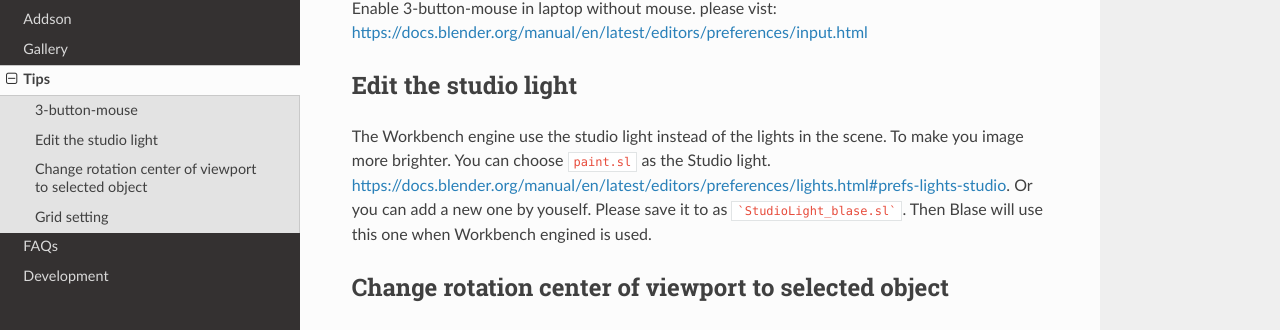
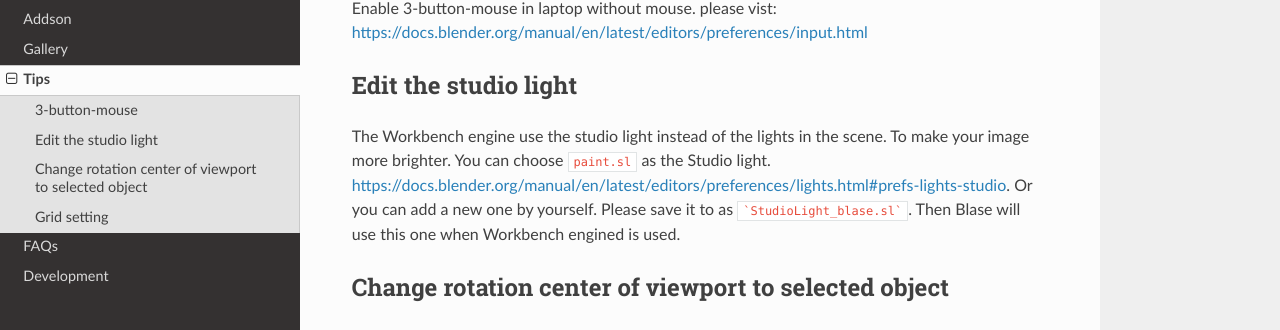
Before and after one commit to superstar54/blase, a Sphinx documentation site: the page built from docs/source/tips.rst, in a window 1280 px wide and 936 px high. Shown: the part 219-549 px from the top of the window. Built offline with Sphinx 7.4.7 and the Read the Docs theme 2.0.0, drawn with Linux system fonts in a browser that asks for light colours.

Commit message:
Minor fixes (paragraph 16)

````diff
--- a/docs/source/tips.rst
+++ b/docs/source/tips.rst
@@ -13,7 +13,7 @@ Enable 3-button-mouse in laptop without mouse.  please vist: https://docs.blende
 Edit the studio light
 =======================
 
-The Workbench engine use the studio light instead of the lights in the scene. To make you image more brighter. You can choose ``paint.sl`` as the Studio light. https://docs.blender.org/manual/en/latest/editors/preferences/lights.html#prefs-lights-studio. Or you can add a new one by youself. Please save it to as ```StudioLight_blase.sl```. Then Blase will use this one when Workbench engined is used.
+The Workbench engine use the studio light instead of the lights in the scene. To make your image more brighter. You can choose ``paint.sl`` as the Studio light. https://docs.blender.org/manual/en/latest/editors/preferences/lights.html#prefs-lights-studio. Or you can add a new one by yourself. Please save it to as ```StudioLight_blase.sl```. Then Blase will use this one when Workbench engined is used.
 
 
 Change rotation center of viewport to selected object
````
